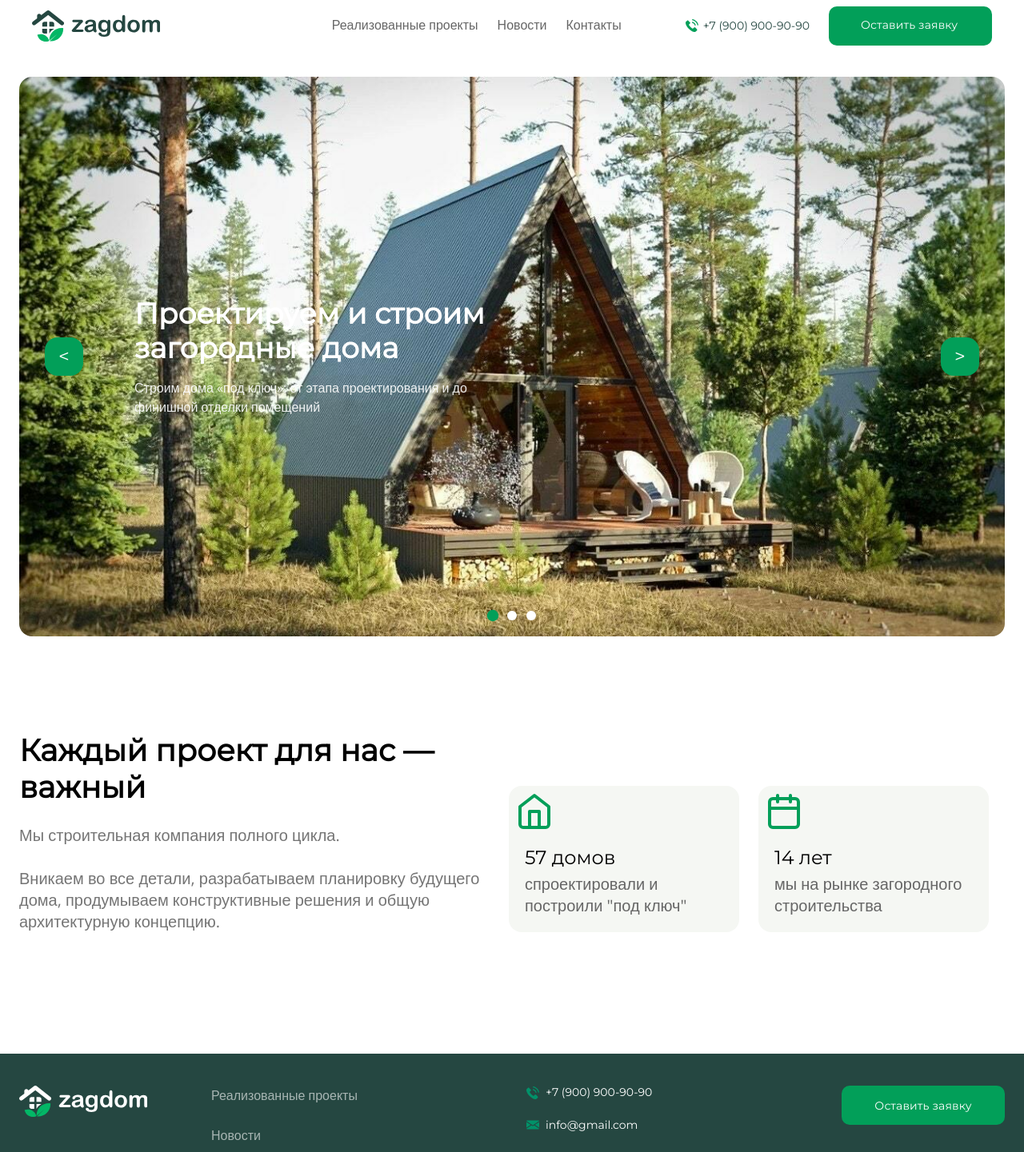
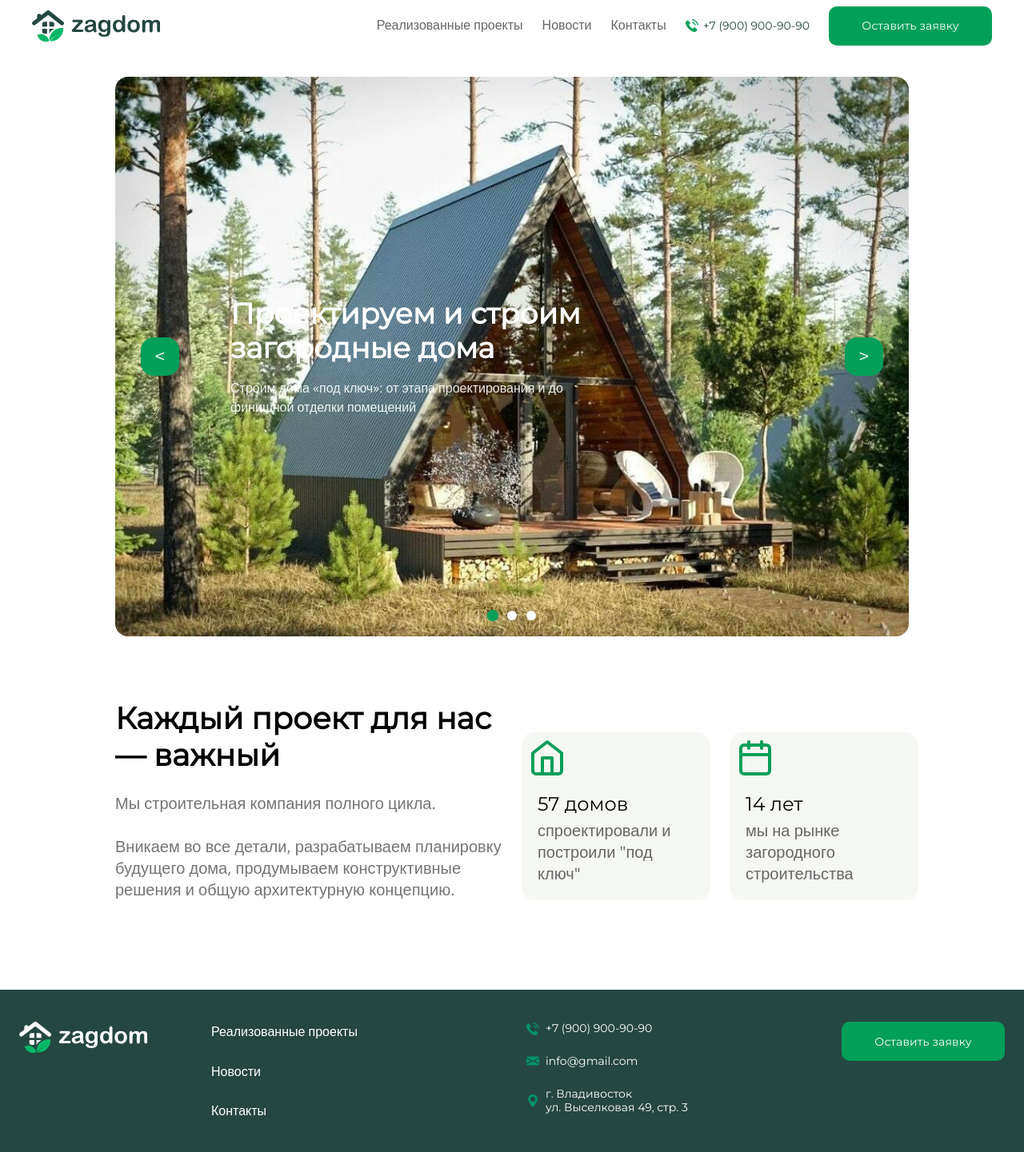
Before and after one commit to huzouskaya/frontend_course_2025, a Nuxt app in the folder whovians/: page / in a window 1280 px wide. Shown: the top 1441 px of the page at 80% size. Built offline with nearby package versions, Linux system fonts and the light colour scheme.

Commit message:
Changes to Slider and Stats components

```diff
--- a/whovians/app/app.vue
+++ b/whovians/app/app.vue
@@ -20,6 +20,9 @@ import Stats from '../components/Stats.vue'
 :root {
   --font-prim: 'Montserrat', sans-serif;
   --font-sec: 'Open Sans', sans-serif;
+
+  --main-color: #029F59;
+  --description-text-color: #666666;
 }
 
 * {
--- a/whovians/assets/scss/mixins.scss
+++ b/whovians/assets/scss/mixins.scss
@@ -58,7 +58,7 @@ $grid-breakpoints: (
     xs: 0,
     sm: 576px,
     md: 768px,
-    lg: 1024px,
+    lg: 987px,
     xl: 1100px
 );
 
--- a/whovians/components/Footer.vue
+++ b/whovians/components/Footer.vue
@@ -68,7 +68,7 @@ a { text-decoration: none; color: inherit; }
 }
 
 .cta-button {
-    @include m.button-style(#029f59, #ffffff, 204px, 49px);
+    @include m.button-style(var(--main-color), #ffffff, 204px, 49px);
     padding: 16px 40px;
 }
 
@@ -88,7 +88,7 @@ a { text-decoration: none; color: inherit; }
 }
 
 .nav-links :deep(a) {
-    @include m.text-style(var(--font-sec), 16px, 400, 1.2, rgba(255, 255, 255, 0.6));
+    @include m.text-style(var(--font-sec), 16px, 400, 1.2, #ffffff);
 }
 
 .footer-contacts :deep(.contact-item) {
@@ -114,7 +114,7 @@ a { text-decoration: none; color: inherit; }
 .nav-links { order: 2; }
 .footer-contacts { order: 3; }
 
-@include m.media-breakpoint(sm) {
+@include m.media-breakpoint(xs) {
     .footer-grid {
         display: grid;
         grid-template-columns: 1fr;
@@ -123,7 +123,7 @@ a { text-decoration: none; color: inherit; }
     }
 }
 
-@include m.media-breakpoint(md) {
+@include m.media-breakpoint(sm) {
     .footer-grid {
         grid-template-columns: 1fr 1fr;
     }
@@ -132,8 +132,10 @@ a { text-decoration: none; color: inherit; }
         margin-top: 40px;
         display: flex;
         flex-direction: row;
+        justify-content: flex-start;
+        margin-left: 0;
+        width: 100%;
         justify-content: space-between;
-        gap: 20px;
     }
 
     .logo { grid-column: 1; grid-row: 1; }
@@ -142,7 +144,6 @@ a { text-decoration: none; color: inherit; }
     .footer-contacts { grid-column: 2; grid-row: 2; }
 }
 
-
 @include m.media-breakpoint(lg) {
     .footer-grid {
         display: flex;
@@ -150,6 +151,10 @@ a { text-decoration: none; color: inherit; }
         justify-content: space-between;
         align-items: flex-start;
         gap: 80px;
+    }
+
+    .footer-bottom {
+        width: 65%;
     }
 
     .logo { order: 0; flex: 0 0 160px; }
--- a/whovians/components/Header.vue
+++ b/whovians/components/Header.vue
@@ -13,13 +13,14 @@
         <img src="/images/logo.svg" alt="zagdom" width="160" height="39" loading="lazy" />
       </div>
 
-      <!-- Вся desktop-навигация -->
+      <div class="nav-right">
         <div class="desktop-only">
           <ul class="nav-menu">
             <li><a href="#">Реализованные проекты</a></li>
             <li><a href="#">Новости</a></li>
             <li><a href="#">Контакты</a></li>
           </ul>
+        </div>
         <div class="header-contacts">
           <div class="phone">
             <img src="/images/phone.svg" alt="phone" width="16" height="16" loading="lazy" />
@@ -27,14 +28,13 @@
           </div>
           <button class="cta-button">Оставить заявку</button>
         </div>
-      </div>
 
-      <!-- БУРГЕР — САМЫЙ ПОСЛЕДНИЙ ЭЛЕМЕНТ В .nav -->
         <label for="drawer-toggle" class="menu-toggle">
           <span></span>
           <span></span>
           <span></span>
         </label>
+      </div>
     </nav>
 
     <label for="drawer-toggle" class="drawer-backdrop"></label>
@@ -85,8 +85,14 @@ onUnmounted(() => {
   height: 64px;
   display: flex;
   align-items: center;
-  justify-content: space-between;
   padding: 0 16px;
+}
+
+.nav-right {
+  margin-left: auto;
+  display: flex;
+  align-items: center;
+  gap: 24px;
 }
 
 .logo img {
@@ -96,7 +102,7 @@ onUnmounted(() => {
 }
 
 .menu-toggle {
-  @include m.button-style(#029F59, white, 59px, 49px, 10px);
+  @include m.button-style(var(--main-color), white, 59px, 49px, 10px);
   @include m.burger-icon(24px, 3px, 5px);
   padding: 0;
 }
@@ -128,7 +134,7 @@ onUnmounted(() => {
   height: 100vh;
   width: 80%;
   max-width: 320px;
-  background: #029F59;
+  background: var(--main-color);
   color: white;
   padding: 64px 24px 24px;
   overflow-y: auto;
@@ -177,7 +183,7 @@ onUnmounted(() => {
 
 .cta-button {
   display: block;
-  @include m.button-style(#029F59, #FFFFFF, 204px, 49px);
+  @include m.button-style(var(--main-color), white, 204px, 49px);
 }
 
 @include m.media-breakpoint(xs) {
@@ -191,9 +197,14 @@ onUnmounted(() => {
   }
 }
 
+@include m.media-breakpoint(xs) {
+  .desktop-only {
+    display: none;
+  }
+}
+
 @include m.media-breakpoint(sm) {
   .nav {
-    display: flex;
     padding: 0 20px;
   }
 
@@ -201,6 +212,11 @@ onUnmounted(() => {
     display: flex;
     align-items: center;
     gap: 16px;
+  }
+
+  .nav-menu,
+  .cta-button {
+    display: none;
   }
 
   .header-contacts {
@@ -222,10 +238,16 @@ onUnmounted(() => {
     padding: 0 24px;
   }
 
-  .header-contacts { gap: 16px; }
+  .nav-menu {
+    display: none;
+  }
+
+  .header-contacts {
+    gap: 16px;
+  }
 
   .cta-button {
-    display: flex;
+    display: block;
   }
 }
 
@@ -233,30 +255,79 @@ onUnmounted(() => {
   .nav {
     padding: 0 32px;
   }
-}
 
-@include m.media-breakpoint(xl) {
   .menu-toggle {
     display: none;
   }
 
+  .drawer,
+  .drawer-backdrop {
+    display: none !important;
+  }
+
   .desktop-only {
+    display: flex;
+    flex-direction: column;
+    align-items: flex-end;
+    gap: 12px;
+  }
+
+  .nav-menu {
+    display: block;
+    list-style: none;
+    margin: 0;
+    padding: 0;
+    text-align: right;
+    width: auto;
+  }
+
+  .nav-menu li {
+    display: inline;
+    margin-right: 24px;
+  }
+
+  .nav-menu li:nth-child(1) {
+    display: block;
+    margin-right: 0;
+  }
+
+  .nav-menu a {
+    @include m.text-style(var(--font-sec), 16px, 400, 1.2, var(--description-text-color));
+    text-decoration: none;
+  }
+
+  .header-contacts {
+    display: flex;
+    align-items: center;
+    gap: 16px;
+  }
+
+  .cta-button {
+    display: block;
+  }
+}
+
+@include m.media-breakpoint(xl) {
+  .desktop-only {
+    flex-direction: row;
     gap: 80px;
   }
 
   .nav-menu {
     display: flex;
-    list-style: none;
+    flex-direction: row;
     gap: 24px;
-    margin: 0;
-    padding: 0;
     align-items: center;
     height: 100%;
   }
 
+  .nav-menu li {
+    display: flex;
+    height: 100%;
+    margin: 0;
+  }
+
   .nav-menu a {
-    @include m.text-style(var(--font-sec), 16px, 400, 1.2, #666666);
-    text-decoration: none;
     display: flex;
     align-items: center;
     height: 100%;
@@ -265,10 +336,5 @@ onUnmounted(() => {
   .header-contacts {
     gap: 24px;
   }
-
-  .drawer,
-  .drawer-backdrop {
-    display: none !important;
-  }
 }
 </style>
--- a/whovians/components/Slider.vue
+++ b/whovians/components/Slider.vue
@@ -81,6 +81,7 @@ function goTo(index) {
 @use '../assets/scss/mixins' as m;
 
 .slider {
+    width: 90%;
     padding: 0 16px;
     max-width: 1264px;
     margin: 0 auto;
@@ -148,7 +149,7 @@ function goTo(index) {
 }
 
 .control-btn {
-    @include m.button-style(#029F59, white, 48px, 48px, 16px);
+    @include m.button-style(var(--main-color), white, 48px, 48px, 16px);
     position: absolute;
     top: 50%;
     transform: translateY(-50%);
@@ -180,6 +181,9 @@ function goTo(index) {
     .control-btn {
         display: flex;
     }
+    .slider {
+        width: 80%;
+    }
 }
 
 .pagination {
@@ -205,11 +209,11 @@ function goTo(index) {
     transition: all 0.3s ease;
 
     &:hover {
-        background: #029F59;
+        background: var(--main-color);
     }
 
     &.active {
-        background: #029F59;
+        background: var(--main-color);
         transform: scale(1.2);
     }
 }
--- a/whovians/components/Stats.vue
+++ b/whovians/components/Stats.vue
@@ -48,9 +48,11 @@ const calendarIcon = ref('/images/calendar.svg')
 .stats-block {
     background: white;
     padding: 80px 0;
+    width: 90%;
+    margin: 0 auto;
 
     @include m.media-breakpoint(md) {
-        padding: 120px 0;
+        width: 80%;
     }
 }
 
@@ -83,7 +85,7 @@ const calendarIcon = ref('/images/calendar.svg')
 }
 
 .stats-description {
-    @include m.text-style(var(--font-sec), 20px, 400, 1.35, #666666);
+    @include m.text-style(var(--font-sec), 20px, 400, 1.35, var(--description-text-color));
     margin: 0;
     opacity: 0.9;
 }
@@ -126,7 +128,7 @@ const calendarIcon = ref('/images/calendar.svg')
         }
 
         &:last-child {
-        @include m.text-style(var(--font-sec), 20px, 400, 1.35, #666666);
+        @include m.text-style(var(--font-sec), 20px, 400, 1.35, var(--description-text-color));
         }
     }
 }
```
Lines whose indentation alone changed are shown as unchanged.
